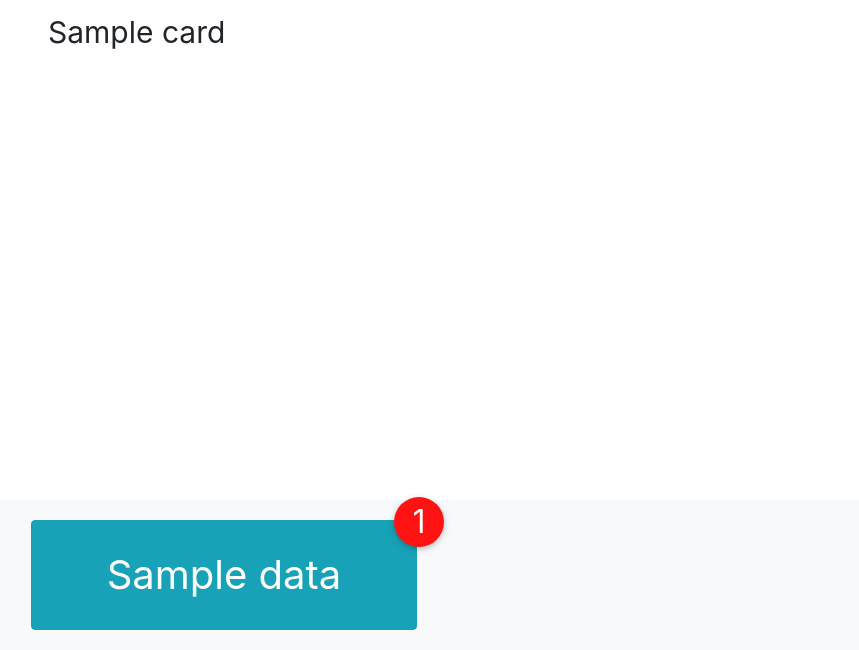
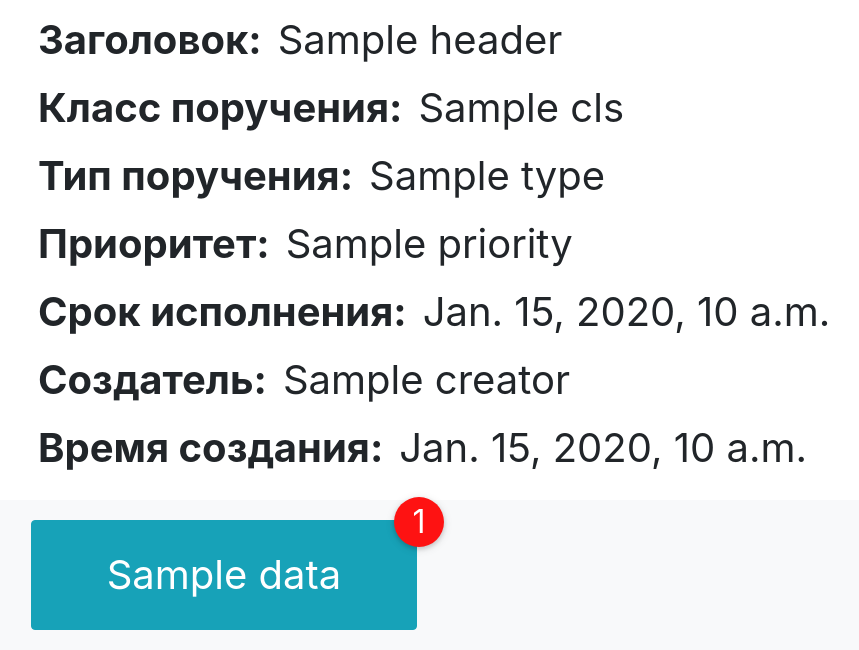
Before and after one commit to kerniee/leaders_of_digital_final_fanopoch, a Django app: template leader_final_site/main/templates/main/card_detail.html in a window 1280 px wide. Shown: the part 150-800 px from the top of the page, without its empty margins (0-859 px from the left). Run offline with Django 3.2, Linux system fonts and the light colour scheme; the template is opened without the code that fills it: most values are stand-ins (such as "Sample title", 1, 10 or a date in 2020); some libraries are stand-ins or nearby versions.

Commit message:
view cards

```diff
--- a/leader_final_site/main/static/main/css/style.css
+++ b/leader_final_site/main/static/main/css/style.css
@@ -53,6 +53,14 @@ body {
     padding: 1.5rem 0;
 }
 
+.form-row {
+    font-size: 2.5rem;
+}
+
+.form-row b {
+    padding-right: 1rem;
+}
+
 .login {
     width: 70%;
     max-width: 800px;
--- a/leader_final_site/main/templates/main/card_detail.html
+++ b/leader_final_site/main/templates/main/card_detail.html
@@ -1,4 +1,24 @@
 {% extends "base_generic.html" %}
 {% block content %}
-    {{ card }}
+    <div class="form-row">
+        <label class="form-row"><b>Заголовок: </b> {{ card.header }}</label>
+    </div>
+    <div class="form-row">
+        <label class="form-row"><b>Класс поручения: </b> {{ card.cls }}</label>
+    </div>
+    <div class="form-row">
+        <label class="form-row"><b>Тип поручения: </b> {{ card.type }}</label>
+    </div>
+    <div class="form-row">
+        <label class="form-row"><b>Приоритет: </b> {{ card.priority }}</label>
+    </div>
+    <div class="form-row">
+        <label class="form-row"><b>Срок исполнения: </b> {{ card.deadline }}</label>
+    </div>
+    <div class="form-row">
+        <label class="form-row"><b>Создатель: </b> {{ card.creator }}</label>
+    </div>
+    <div class="form-row">
+        <label class="form-row"><b>Время создания: </b> {{ card.created_at }}</label>
+    </div>
 {% endblock %}
--- a/leader_final_site/main/templates/main/cards.html
+++ b/leader_final_site/main/templates/main/cards.html
@@ -27,7 +27,7 @@
             </nav>
             {% for card in filter.qs %}
 
-                <a style="text-decoration:none;" href='/' class="col-md-12 mb-2">
+                <a style="text-decoration:none;" href='/cards/{{ card.pk }}' class="col-md-12 mb-2">
                     <div class="card m-1">
                         <div class="card-footer">
                             <svg style="margin-right: 2px" width="1em" height="1em" viewBox="0 0 16 16"
--- a/leader_final_site/main/templates/main/index.html
+++ b/leader_final_site/main/templates/main/index.html
@@ -1,7 +1,7 @@
 {% extends "base_generic.html" %}
 
 {% block nav_title %}
-    Здравствуйте, {% if user.is_authenticated %}{{ user.username }}{% else %}Гость{% endif %}!
+    Здравствуйте, {% if user.is_authenticated %}{{ user.first_name }}{% else %}Гость{% endif %}!
 {% endblock %}
 
 {% block content %}
```
Also changed, not shown: leader_final_site/main/views.py (+8 -2 lines).
